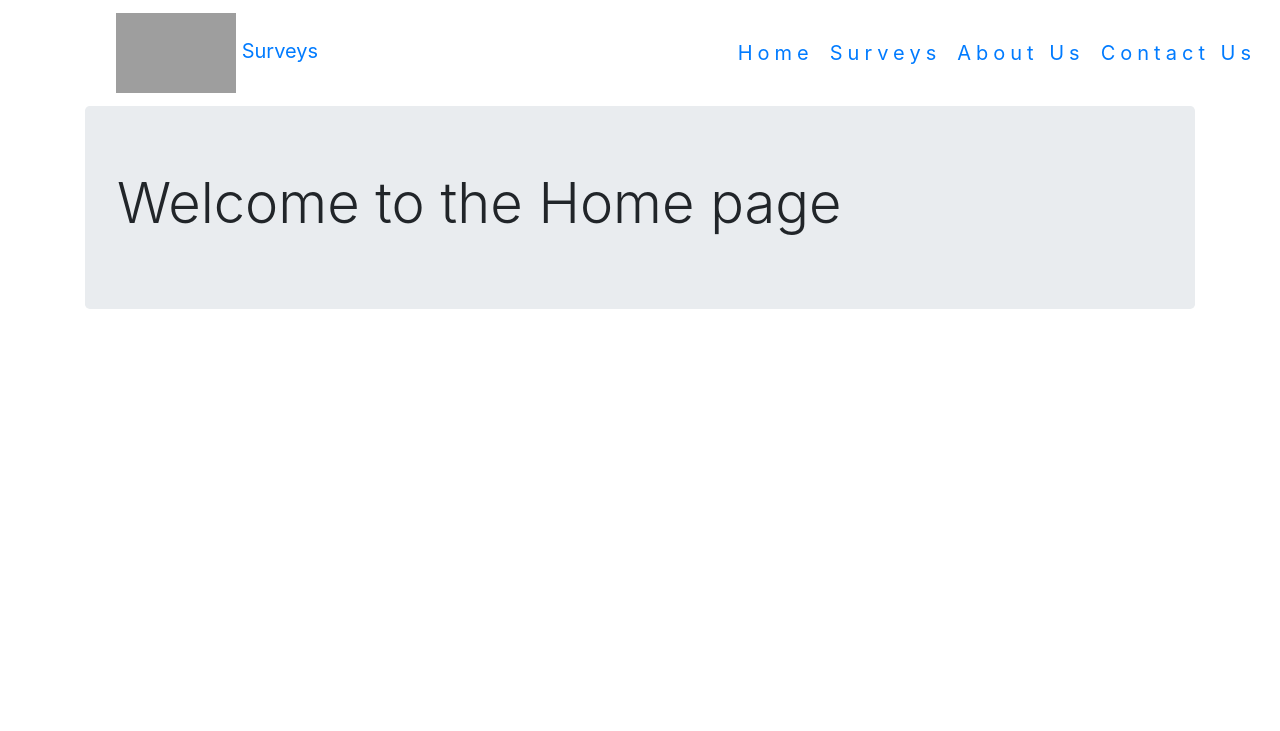
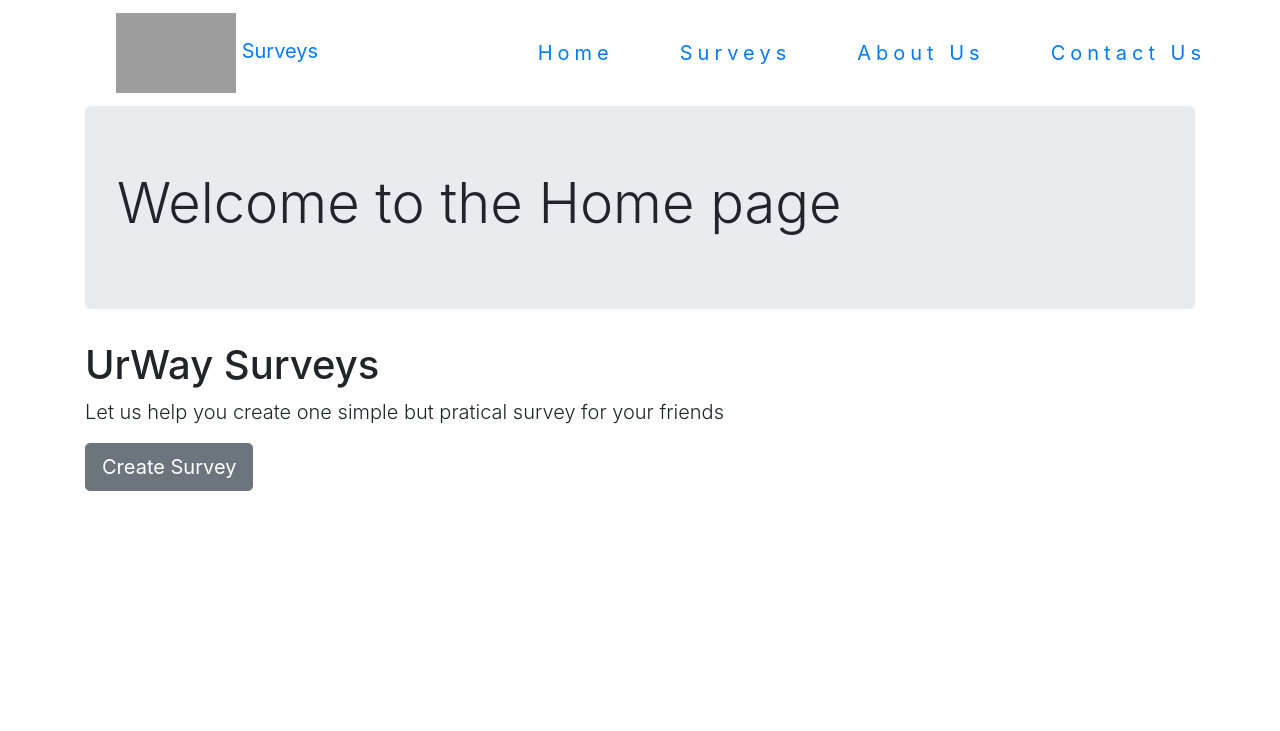
Before and after one commit to Comp229Urway/UrWay, a Node server app: page / in a window 1280 px wide. Shown: the top 731 px of the page. Run offline with Node 20, Linux system fonts and the light colour scheme; some libraries are stand-ins or nearby versions; grey boxes are pictures that could not be loaded.

Commit message:
With the hero button

```diff
--- a/public/Content/app.css
+++ b/public/Content/app.css
@@ -15,4 +15,5 @@
     align-items: center;
     letter-spacing: 5px;
     font-size: 20px;
+    margin-right: 50px;
 }
--- a/server/views/index.ejs
+++ b/server/views/index.ejs
@@ -7,7 +7,13 @@
   <main class="container">
     <div class="jumbotron">
       <h1 class="display-4">Welcome to the <%= title %> page</h1>
-
+    </div>
+    <div class="Middle">
+      <h1 class="cover-heading">UrWay Surveys</h1>
+      <p class="lead">Let us help you create one simple but pratical survey for your friends</p>
+      <p class="lead">
+        <a href="#" class="btn btn-lg btn-secondary">Create Survey</a>
+      </p>
     </div>
   </main>
 
```
